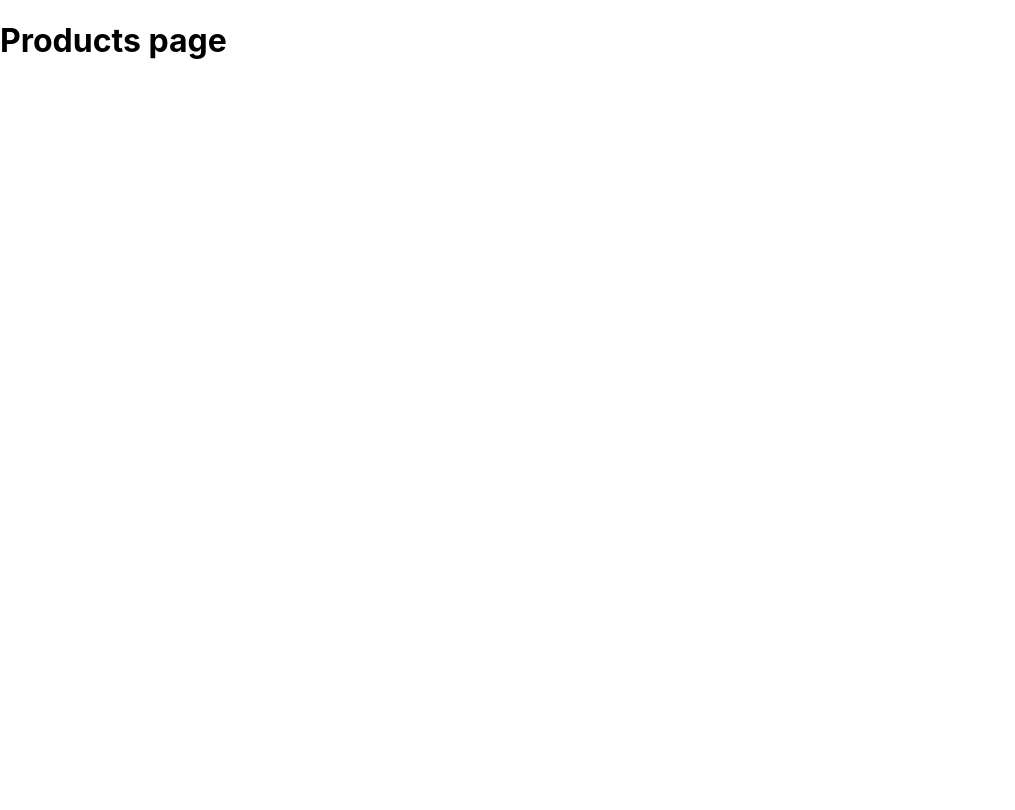
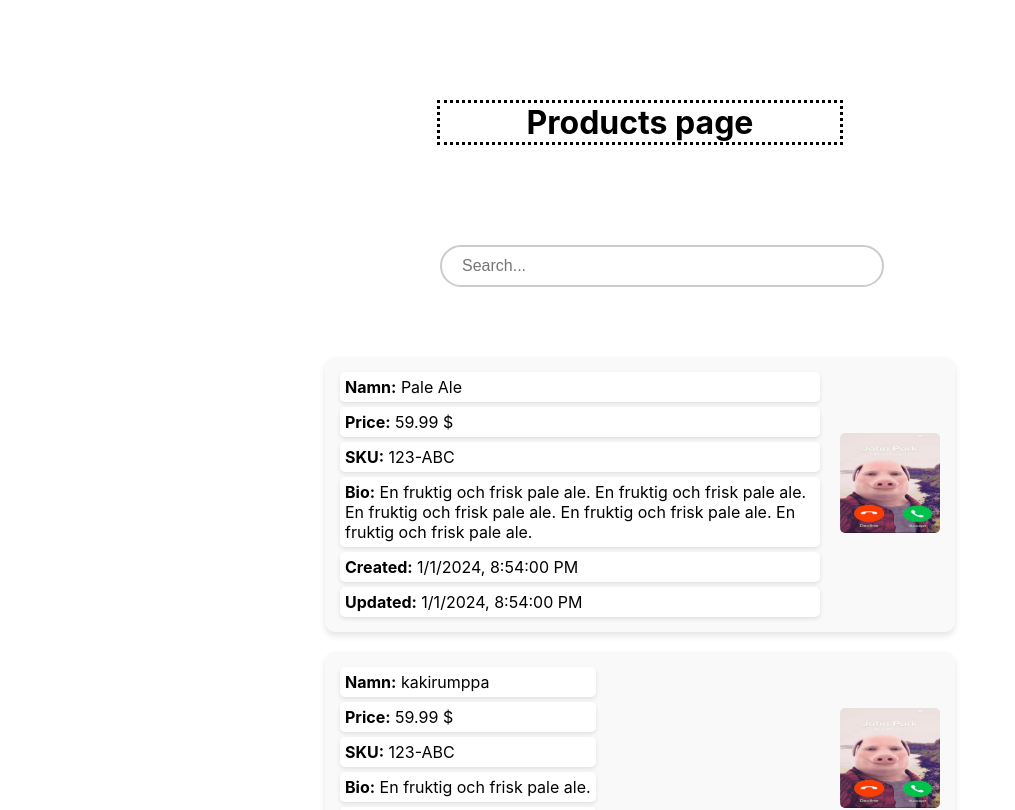
Before and after one commit to CNA-25/admin-frontend, a React (Create React App) app: page /products in a window 1280 px wide. Shown: the top 810 px of the page, without its empty margins (0-1015 px from the left). Built offline with nearby package versions, Linux system fonts and the light colour scheme.

Commit message:
Prok update  - list procuts test

```diff
--- /dev/null
+++ b/src/components/common/listProducts.jsx
@@ -0,0 +1,66 @@
+import "../../style/List.css";
+import porkImage from "../../assets/pork.jpg";
+
+const products = [
+    {
+        "sku": "123-ABC",
+        "name": "Pale Ale",
+        "price": 59.99,
+        "description": "En fruktig och frisk pale ale. En fruktig och frisk pale ale. En fruktig och frisk pale ale. En fruktig och frisk pale ale. En fruktig och frisk pale ale.",
+        "image": "../assets/images/pork.jpg",
+        "created_at": "2024-01-01T20:54:00Z",
+        "updated_at": "2024-01-01T20:54:00Z"
+    },   {
+        "sku": "123-ABC",
+        "name": "kakirumppa",
+        "price": 59.99,
+        "description": "En fruktig och frisk pale ale.",
+        "image": "path-to-image",
+        "created_at": "2024-01-01T20:54:00Z",
+        "updated_at": "2024-01-01T20:54:00Z"
+    },   {
+        "sku": "123-ABC",
+        "name": "kakirumppa",
+        "price": 59.99,
+        "description": "En fruktig och frisk pale ale.",
+        "image": "path-to-image",
+        "created_at": "2024-01-01T20:54:00Z",
+        "updated_at": "2024-01-01T20:54:00Z"
+    }
+];
+
+
+
+export default function List() {
+    return (
+        <div className="product-list">
+            {products.map((product, index) => (
+                <div key={index} className="product-box">
+                    <div className="product-info">
+                        <div className="product-detail">
+                            <strong>Namn:</strong> {product.name}
+                        </div>
+                        <div className="product-detail">
+                            <strong>Price:</strong> {product.price} $
+                        </div>
+                        <div className="product-detail">
+                            <strong>SKU:</strong> {product.sku}
+                        </div>
+                        <div className="product-detail">
+                            <strong>Bio:</strong> {product.description}
+                        </div>
+                        <div className="product-detail">
+                            <strong>Created:</strong> {new Date(product.created_at).toLocaleString()}
+                        </div>
+                        <div className="product-detail">
+                            <strong>Updated:</strong> {new Date(product.updated_at).toLocaleString()}
+                        </div>
+                    </div>
+                    <div className="product-image">
+                        <img src={porkImage} alt="img src" /> <br /><br />
+                    </div>
+                </div>
+            ))}
+        </div>
+    );
+}
--- a/src/pages/Products.jsx
+++ b/src/pages/Products.jsx
@@ -1,13 +1,24 @@
 // Products page
 import React from "react";
+import List from "../components/common/listProducts";
+import "../style/List.css";
+import "../style/SearchBar.css";
 
 const Products = () => {
     return (
         <div>
-            <h1>
+            <h1 className="h1">
                 Products page
             </h1>
+
+            <div className="search-container">
+            <input type="text" placeholder="Search..." />
+            </div>
+
+
+            <List /> {/* Using the List component here */}
         </div>
+
     );
 };
 
--- /dev/null
+++ b/src/style/List.css
@@ -0,0 +1,46 @@
+/* Center the product list */
+.product-list {
+    display: flex;
+    flex-direction: column;
+    gap: 20px;
+    padding: 20px;
+    align-items: center;
+    justify-content: center;
+}
+
+/* Style for each product box */
+.product-box {
+    display: flex;
+    justify-content: space-between;
+    align-items: center;
+    background-color: #f9f9f9;
+    padding: 15px;
+    border-radius: 10px;
+    box-shadow: 0 4px 6px rgba(0, 0, 0, 0.1);
+    max-width: 600px;
+    width: 100%;
+    margin: 0 auto;
+}
+
+/* Product information styling */
+.product-info {
+    display: flex;
+    flex-direction: column;
+    gap: 5px;
+}
+
+/* Product detail box styling */
+.product-detail {
+    background: white;
+    padding: 5px;
+    border-radius: 5px;
+    box-shadow: 0 2px 4px rgba(0, 0, 0, 0.1);
+}
+
+/* Product image styling */
+.product-image img {
+    width: 100px;
+    height: auto;
+    border-radius: 5px;
+    margin-left: 20px;
+}
--- /dev/null
+++ b/src/style/SearchBar.css
@@ -0,0 +1,37 @@
+/* General container for the search bar */
+.search-container {
+    position: relative;
+    width: 100%;
+    max-width: 400px;
+    margin: 0 auto;  /* Center the search bar */
+    margin-bottom: 50px;
+}
+
+/* Style for the input field */
+.search-container input {
+    width: 100%;
+    padding: 10px 20px;  /* Add padding for the input text */
+    font-size: 16px;
+    border: 2px solid #ccc;
+    border-radius: 30px;
+    outline: none;
+    transition: all 0.3s ease;
+}
+
+/* Focus effect for the search input */
+.search-container input:focus {
+    border-color: #007bff;  /* Change border color on focus */
+    box-shadow: 0 0 10px rgba(0, 123, 255, 0.2);  /* Optional: Add a shadow on focus */
+}
+
+.h1 {
+    text-align: center;
+    position: relative;
+    width: 100%;
+    max-width: 400px;
+    margin: 0 auto;  /* Center the search bar */
+    margin-bottom: 100px;
+    margin-top: 100px;
+    border-style: dotted;
+
+}
```
Also changed, not shown: src/assets/pork.jpg (added).
